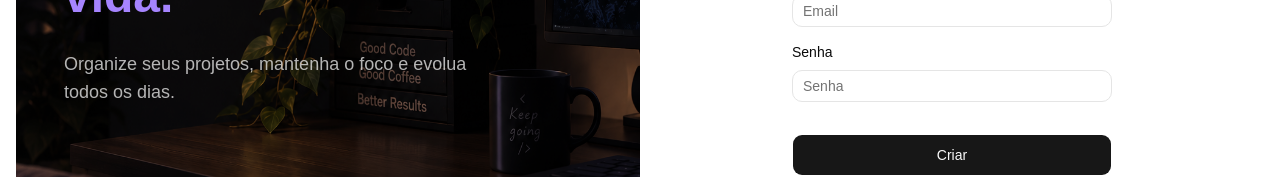
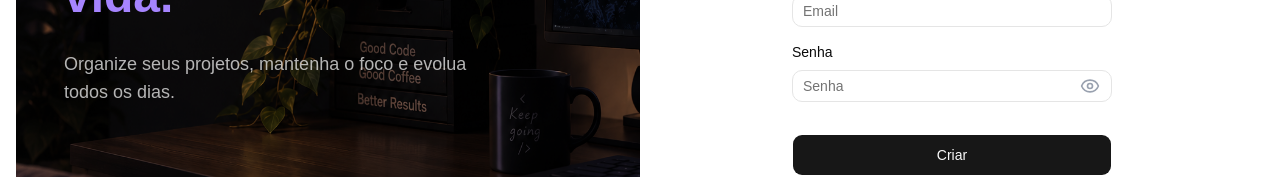
Before and after one commit to carolinneVictoria/devspace-auth, a React (Vite) app in the folder apps/frontend/: page /signin in a window 1280 px wide. Shown: the part 442-619 px from the top of the page. Built offline with nearby package versions, Linux system fonts and the light colour scheme.

Commit message:
feat: add password visibility toggle and update navigation after successful registration

```diff
--- a/apps/frontend/src/pages/auth/Signin.tsx
+++ b/apps/frontend/src/pages/auth/Signin.tsx
@@ -5,6 +5,8 @@ import {
   SiGithub,
   SiGoogle,
 } from "react-icons/si";
+import { Eye, EyeOff } from "lucide-react";
+import { useState } from "react";
 import { Controller, useForm } from "react-hook-form";
 import { z } from "zod";
 import { Button } from "@/components/ui/button";
@@ -21,6 +23,7 @@ const formSchema = z.object({
 });
 
 const Signin = () => {
+  const [showPassword, setShowPassword] = useState(false);
   const navigate = useNavigate();
 
   const form = useForm<z.infer<typeof formSchema>>({
@@ -44,8 +47,9 @@ const Signin = () => {
       const result = await response.json();
 
       if (response.ok) {
+        localStorage.setItem("user", JSON.stringify(result.user));
         toast.success("Conta criada com sucesso!");
-        navigate("/login");
+        navigate("/dashboard");
       } else {
         toast.error(result.error || "Erro ao criar conta. Tente novamente.");
       }
@@ -155,13 +159,26 @@ const Signin = () => {
               render={({ field, fieldState }) => (
                 <Field data-invalid={fieldState.invalid}>
                   <FieldLabel>Senha</FieldLabel>
-                  <Input
-                    aria-invalid={fieldState.invalid}
-                    className="w-full"
-                    placeholder="Senha"
-                    type="password"
-                    {...field}
-                  />
+                  <div className="relative">
+                    <Input
+                      aria-invalid={fieldState.invalid}
+                      className="w-full pr-10"
+                      placeholder="Senha"
+                      type={showPassword ? "text" : "password"}
+                      {...field}
+                    />
+                    <button
+                      type="button"
+                      onClick={() => setShowPassword(!showPassword)}
+                      className="absolute right-3 top-1/2 -translate-y-1/2 text-gray-400 hover:text-gray-600 transition-colors"
+                    >
+                      {showPassword ? (
+                        <EyeOff className="w-5 h-5" />
+                      ) : (
+                        <Eye className="w-5 h-5" />
+                      )}
+                    </button>
+                  </div>
                   <FieldError errors={[fieldState.error]} />
                 </Field>
               )}
```
